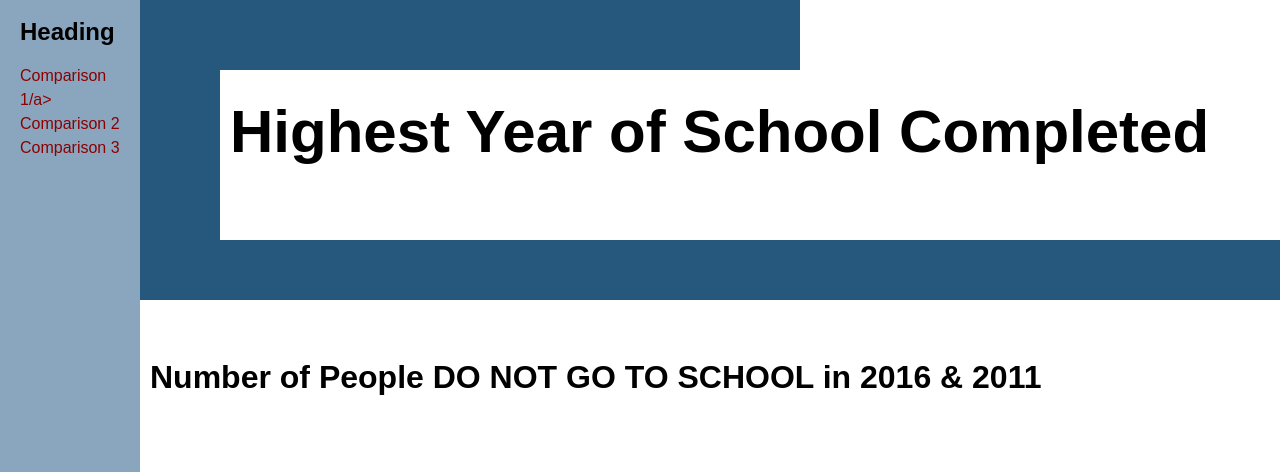
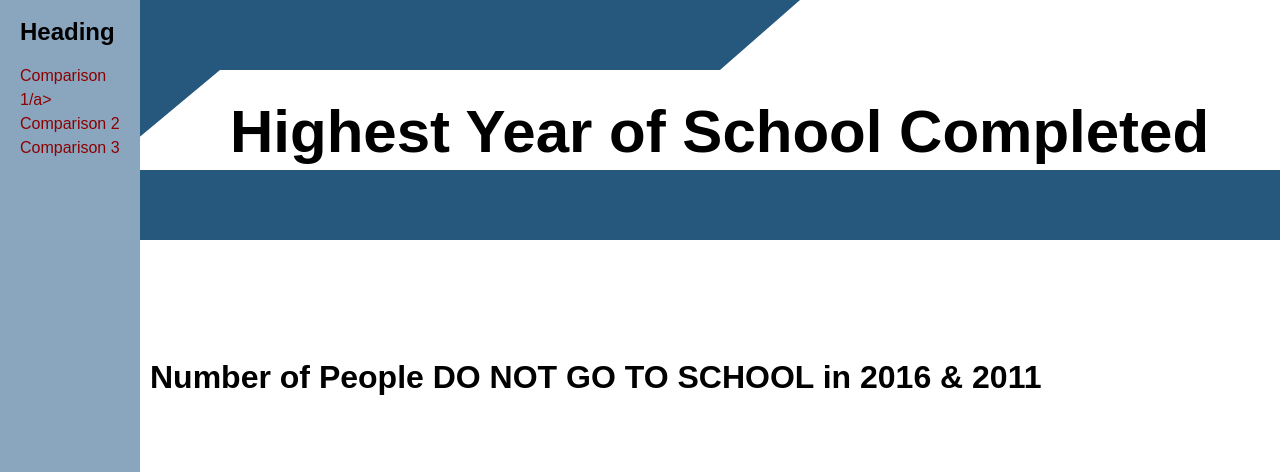
Before and after one commit to mingziye/prepare, a plain HTML site: page index.html in a window 1280 px wide. Shown: the top 472 px of the page. Drawn offline with Linux system fonts and the light colour scheme; grey boxes are pictures that could not be loaded.

Commit message:
Update index.html

```diff
--- a/index.html
+++ b/index.html
@@ -90,7 +90,7 @@
 
 	<body>
     	<svg height="800" width="100%">
-  		<polygon points="120,0 120,300 1352,300 1352,100 1280,150 1280,240 220,240 220,70 800,70 800,0  " style="fill:#26587d;" />
+  		<<polygon points="120,0 120,240 1352,240 1352,100 1280,170 100,170 220,70 720,70 800,0  " style="fill:#26587d;" />
 		</svg>
 
 		<header id="header">
```
